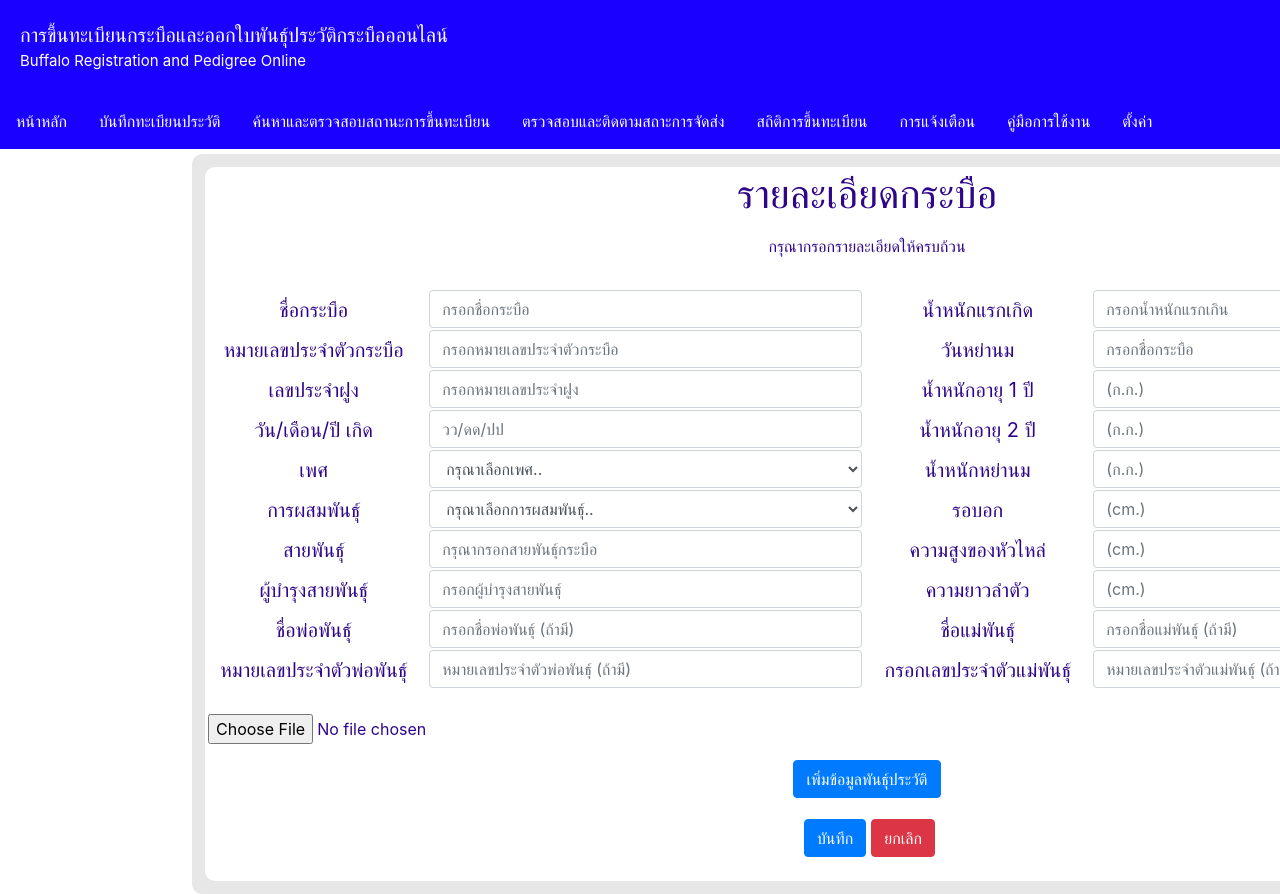
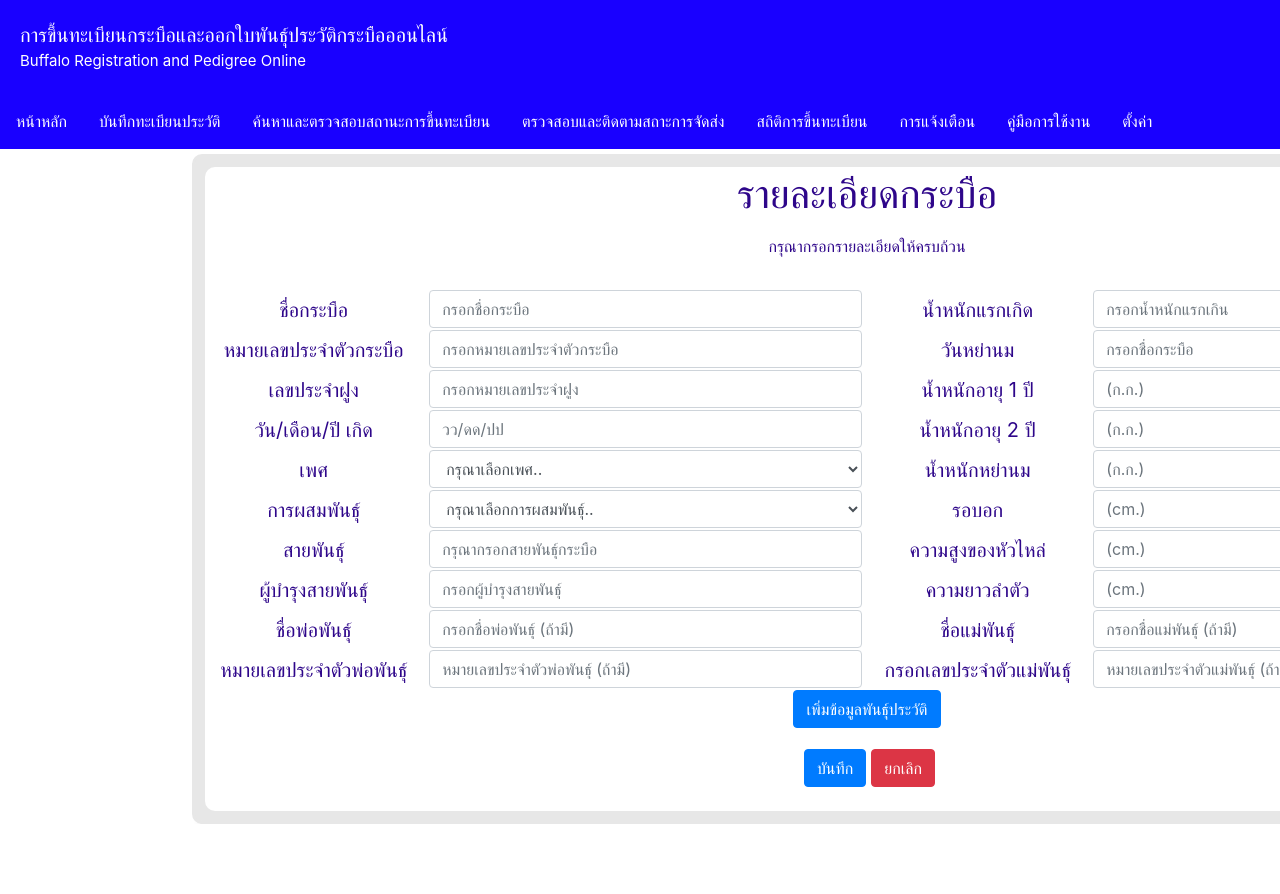
Before and after one commit to artty7541/newpro, a React (Create React App) app: page /bufnew in a window 1280 px wide. Shown: the top 894 px of the page. After the commit the page ends 824 px from the top, so only its background shows below. Built offline with nearby package versions, Linux system fonts and the light colour scheme.

Commit message:
update to remote githup

```diff
--- a/src/components/Header.js
+++ b/src/components/Header.js
@@ -4,6 +4,7 @@ import Footer from "./Footer";
 import {Button} from "react-bootstrap";
 import { Link } from "react-router-dom";
 import images from "./images/ควายป่า_2.jpg";
+
 
 const Header = () => {
   return (
--- a/src/components/bufnew.js
+++ b/src/components/bufnew.js
@@ -224,12 +224,7 @@ const Header = () => {
           </Form.Row>
           <Form>
 
-  <div className="mb-3">
-    <Form.File id="formcheck-api-regular">
-      <Form.File.Label></Form.File.Label>
-      <Form.File.Input />
-    </Form.File>
-  </div>
+
 </Form>
         </div>
         <Button type="pem" className="btn btn-blue">
--- a/src/components/login.js
+++ b/src/components/login.js
@@ -7,7 +7,7 @@ const Header = () => {
   return (
     <div className="container-fluid">
       <div
-        className="row "
+        className="row"
         style={{ backgroundColor: "#1900ff", color: "white", padding: "20px" }}
       >
         <div className="col">
@@ -34,7 +34,7 @@ const Header = () => {
       </div>
       <div className="photo ">
 
-        <div className="center">
+        <div className="center ">
           <Form className="coler-bg">
             <Form.Group controlId="formBasicEmail">
               <Form.Label className="size-font3">ลงชื่อเข้าใช้</Form.Label>
@@ -60,7 +60,7 @@ const Header = () => {
             </Link>
           </Form>
           </div>
-      </div>
+          </div>
       <Footer />
     </div>
   );
```
Also changed, not shown: src/components/dash.js (+3 -4 lines), 1 other file (tests, documents, lock files or other folders).
